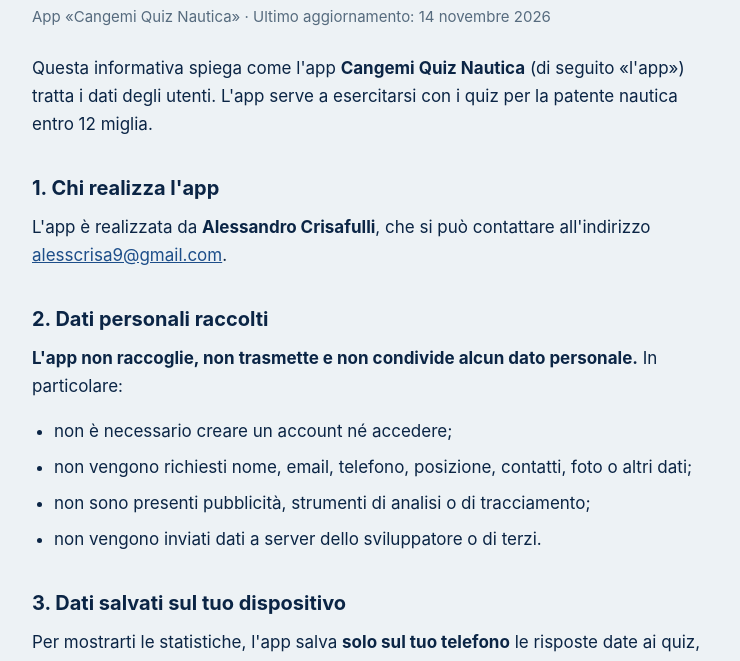
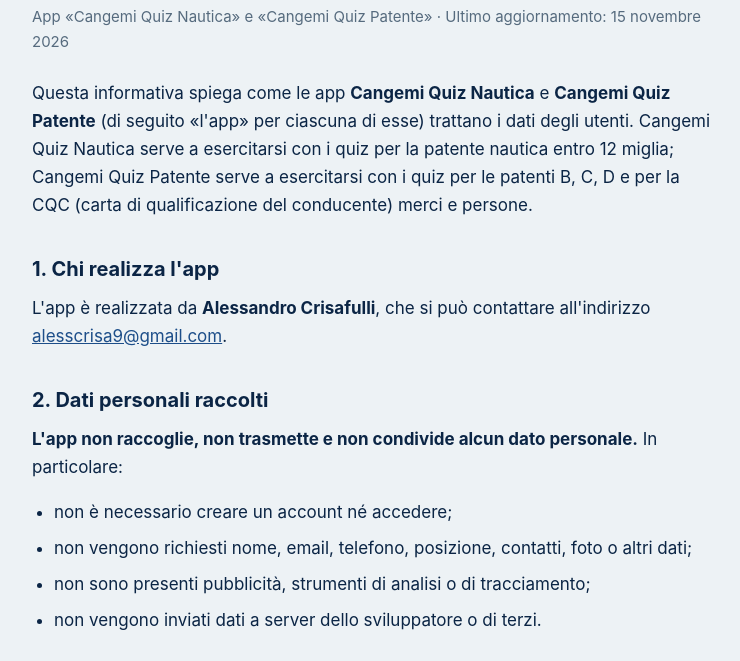
Before and after one commit to alesscrisa9-collab/privacy, a plain HTML site: page index.html in a window 1280 px wide. Shown: the part 71-732 px from the top of the page, without its empty margins (268-1008 px from the left). Drawn offline with Linux system fonts and the light colour scheme.

Commit message:
Update index.html

```diff
--- a/index.html
+++ b/index.html
@@ -3,7 +3,7 @@
 <head>
 <meta charset="utf-8">
 <meta name="viewport" content="width=device-width, initial-scale=1">
-<title>Informativa sulla privacy – Cangemi Quiz Nautica</title>
+<title>Informativa sulla privacy – App Cangemi Quiz</title>
 <style>
   :root { --testo:#0B2545; --tenue:#566B7E; --linea:#CBD6DE; --sfondo:#EDF2F5; --accento:#1D4E89; }
   * { box-sizing: border-box; }
@@ -21,9 +21,9 @@
 <body>
 <main>
   <h1>Informativa sulla privacy</h1>
-  <p class="data">App «Cangemi Quiz Nautica» &middot; Ultimo aggiornamento: 14 novembre 2026</p>
+  <p class="data">App «Cangemi Quiz Nautica» e «Cangemi Quiz Patente» &middot; Ultimo aggiornamento: 15 novembre 2026</p>
 
-  <p>Questa informativa spiega come l'app <strong>Cangemi Quiz Nautica</strong> (di seguito «l'app») tratta i dati degli utenti. L'app serve a esercitarsi con i quiz per la patente nautica entro 12 miglia.</p>
+  <p>Questa informativa spiega come le app <strong>Cangemi Quiz Nautica</strong> e <strong>Cangemi Quiz Patente</strong> (di seguito «l'app» per ciascuna di esse) trattano i dati degli utenti. Cangemi Quiz Nautica serve a esercitarsi con i quiz per la patente nautica entro 12 miglia; Cangemi Quiz Patente serve a esercitarsi con i quiz per le patenti B, C, D e per la CQC (carta di qualificazione del conducente) merci e persone.</p>
 
   <h2>1. Chi realizza l'app</h2>
   <p>L'app è realizzata da <strong>Alessandro Crisafulli</strong>, che si può contattare all'indirizzo <a href="mailto:alesscrisa9@gmail.com">alesscrisa9@gmail.com</a>.</p>
@@ -51,7 +51,7 @@
   <p>Poiché l'app non raccoglie dati personali, può essere usata anche da minorenni senza che venga trattato alcun dato che li riguardi.</p>
 
   <h2>7. I quiz</h2>
-  <p>Le domande provengono dal listato ufficiale del Ministero delle Infrastrutture e dei Trasporti (D.D. n. 131 del 31 maggio 2022). L'app non è un'applicazione ufficiale del Ministero.</p>
+  <p>Le domande provengono dai listati ufficiali del Ministero delle Infrastrutture e dei Trasporti (per la nautica, D.D. n. 131 del 31 maggio 2022; per le patenti B, C, D e per la CQC, i rispettivi listati ministeriali). Le app non sono applicazioni ufficiali del Ministero.</p>
 
   <h2>8. I tuoi diritti</h2>
   <p>Non trattando dati personali, lo sviluppatore non detiene dati da consultare, correggere o cancellare. Per qualsiasi domanda sulla privacy puoi scrivere all'indirizzo indicato sopra.</p>
```
